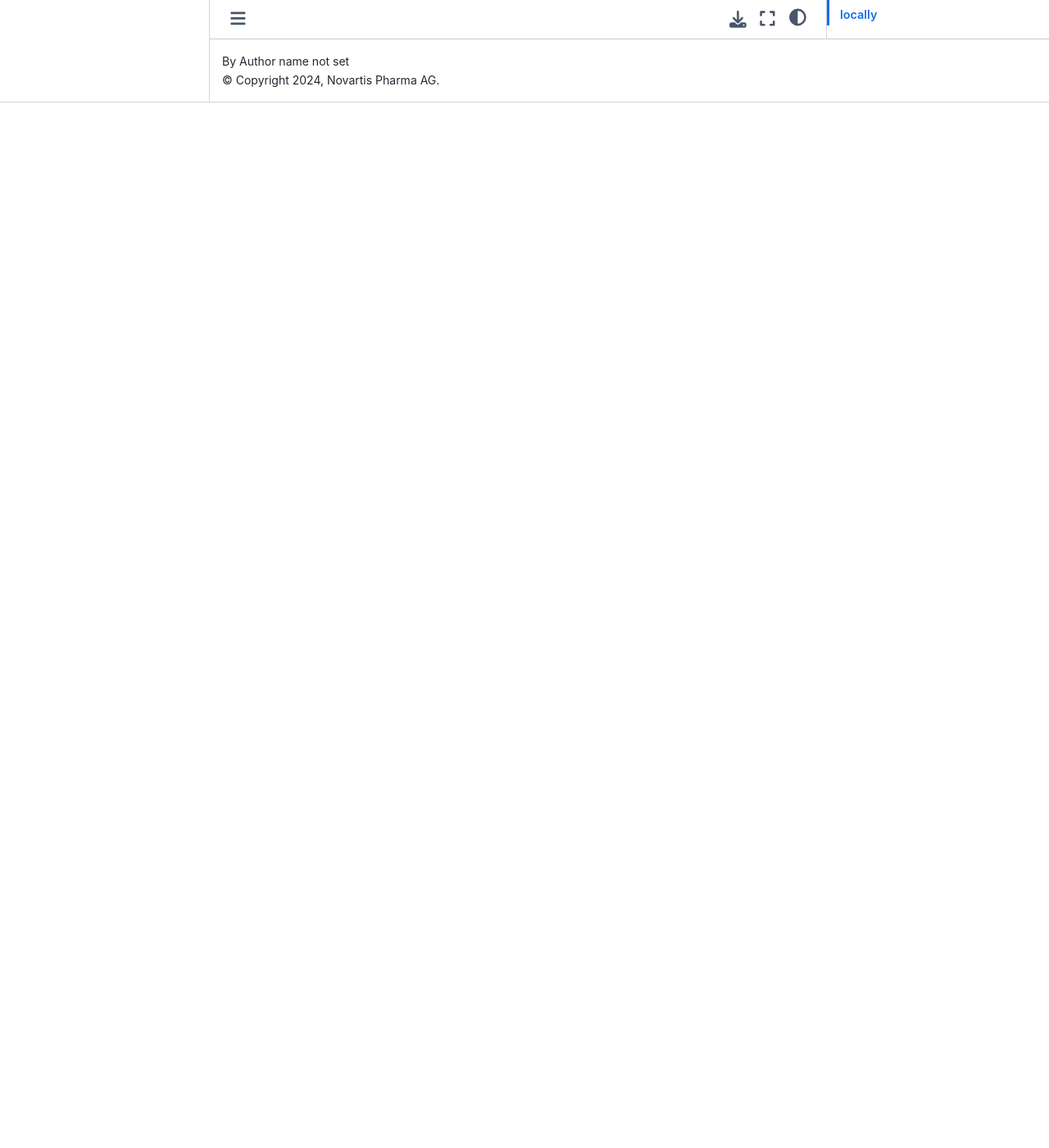
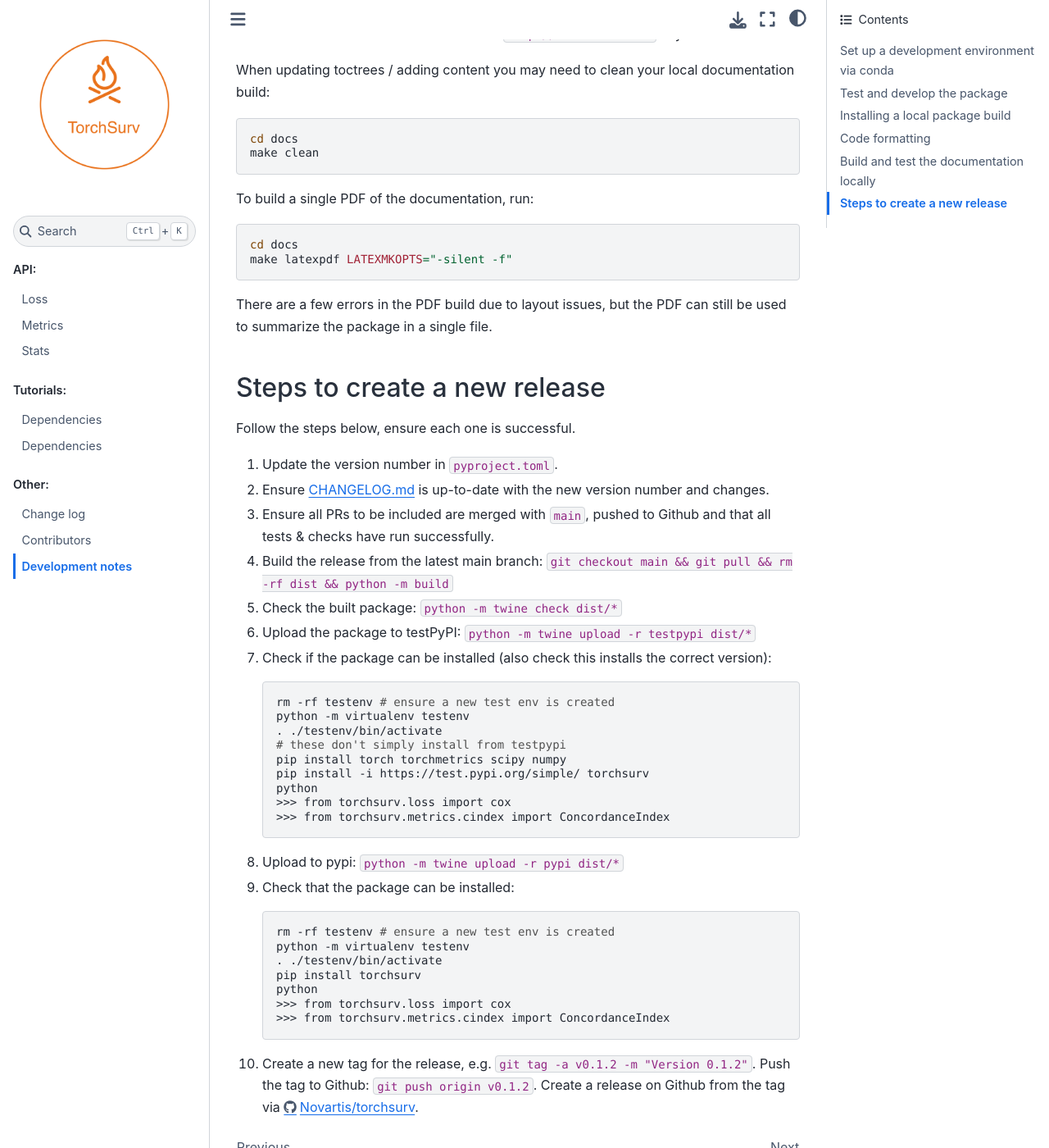
Before and after one commit to Novartis/torchsurv, a Sphinx documentation site: the page built from docs/devnotes.md, in a window 1280 px wide and 1400 px high, scrolled down 2341 px. Shown: the whole window at 82% size. Built offline with Sphinx 7.4.7 and the Sphinx Book theme 1.1.4, drawn with Linux system fonts in a browser that asks for light colours; before the commit the page ends 2466 px from its top, so only the background shows below that; some of the changed text lies outside the part shown.

Commit message:
update devnotes (#30)
* update devnotes

* Update README.md

* Update devnotes.md

* updated notebooks and dependencies

---------

Co-authored-by: Thibaud Coroller <14895385+tcoroller@users.noreply.github.com>
Co-authored-by: corolth1 <thibaud.coroller@novartis.com>

````diff
--- a/docs/devnotes.md
+++ b/docs/devnotes.md
@@ -1,6 +1,21 @@
 # Development notes
 
 ## Set up a development environment via conda
+
+If you use Conda, you can install requirements into a conda environment
+using the `environment.yml` file included in the `dev` subfolder of the source repository.
+
+Using the package has the following dependencies which will be installed automatically via pip:
+
+* [torch](https://pytorch.org/): Consider pre-installing if you have specific system requirements (CPU / GPU / CUDA version).
+* [scipy](https://scipy.org/): We use some statistical helper functions to calculate metrics.
+* [torchmetrics](https://lightning.ai/docs/torchmetrics/stable/): We use some statistical helper functions to calculate metrics.
+
+To run the tests and example notebooks, you need to install the following additional packages:
+
+* [lifelines](https://lifelines.readthedocs.io/en/latest/)
+* [scikit-survival](https://scikit-survival.readthedocs.io/en/stable/)
+* [pytorch_lightning](https://lightning.ai/docs/pytorch/stable/) (and [lightning](https://lightning.ai/))
 
 To use conda to install all package dependencies locally and start development,
 run the following commands in the root directory of the repository.
@@ -100,3 +115,42 @@ make latexpdf LATEXMKOPTS="-silent -f"
 There are a few errors in the PDF build due to layout issues,
 but the PDF can still be used to summarize the package in a single
 file.
+
+## Steps to create a new release
+
+Follow the steps below, ensure each one is successful.
+
+1. Update the version number in `pyproject.toml`.
+2. Ensure [CHANGELOG.md](CHANGELOG.md) is up-to-date with the new version number and changes.
+3. Ensure all PRs to be included are merged with `main`, pushed to Github and that all tests & checks have run successfully.
+4. Build the release from the latest main branch: `git checkout main && git pull && rm -rf dist && python -m build`
+5. Check the built package: `python -m twine check dist/*`
+6. Upload the package to testPyPI: `python -m twine upload -r testpypi dist/*`
+7. Check if the package can be installed (also check this installs the correct version):
+
+    ```bash
+    rm -rf testenv # ensure a new test env is created
+    python -m virtualenv testenv
+    . ./testenv/bin/activate
+    # these don't simply install from testpypi
+    pip install torch torchmetrics scipy numpy
+    pip install -i https://test.pypi.org/simple/ torchsurv
+    python
+    >>> from torchsurv.loss import cox
+    >>> from torchsurv.metrics.cindex import ConcordanceIndex
+    ```
+
+8. Upload to pypi: `python -m twine upload -r pypi dist/*`
+9. Check that the package can be installed:
+
+    ```bash
+    rm -rf testenv # ensure a new test env is created
+    python -m virtualenv testenv
+    . ./testenv/bin/activate
+    pip install torchsurv
+    python
+    >>> from torchsurv.loss import cox
+    >>> from torchsurv.metrics.cindex import ConcordanceIndex
+    ```
+
+10. Create a new tag for the release, e.g. `git tag -a v0.1.2 -m "Version 0.1.2"`. Push the tag to Github: `git push origin v0.1.2`. Create a release on Github from the tag via <https://github.com/Novartis/torchsurv/releases>.
--- a/docs/notebooks/helpers_momentum.py
+++ b/docs/notebooks/helpers_momentum.py
@@ -1,11 +1,9 @@
-import pytorch_lightning as L
+import lightning as L
 import torch
 from torch.utils.data import DataLoader, random_split
 from torchvision.datasets import MNIST
-from torchvision.transforms import v2
 
 from torchsurv.loss.cox import neg_partial_log_likelihood
-from torchsurv.loss.momentum import Momentum
 from torchsurv.metrics.cindex import ConcordanceIndex
 
 
````
Also changed, not shown: README.md (+2 -17 lines), docs/notebooks/introduction.ipynb, docs/notebooks/momentum.ipynb.
